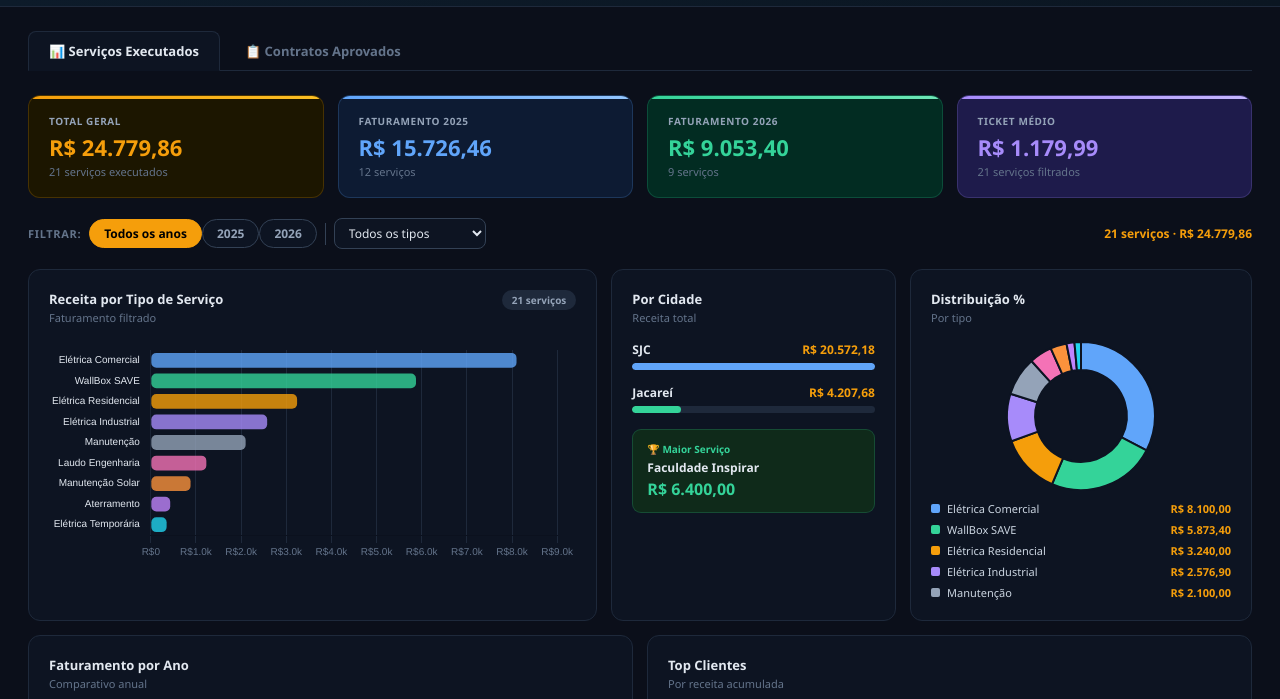
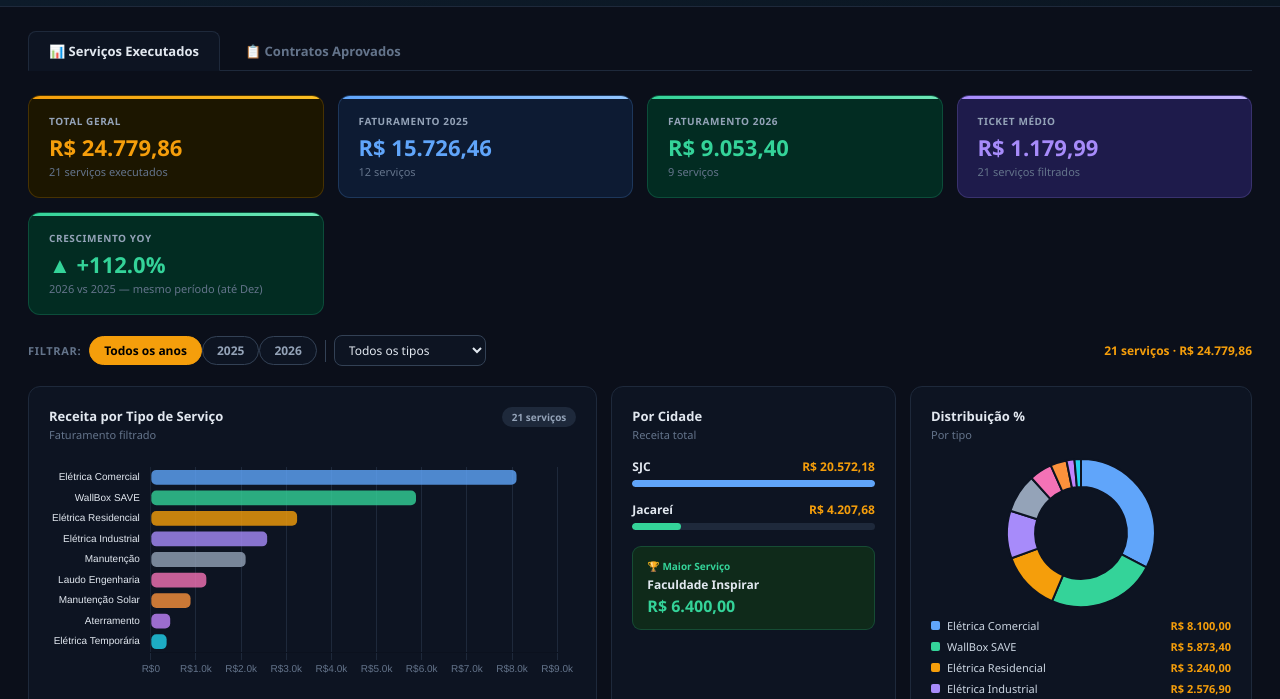
Before and after one commit to engenheiroaraujobrito-ship-it/mretrica-dashboard, a plain HTML site: page index.html in a window 1280 px wide. Shown: the part 56-755 px from the top of the page. Drawn offline with nearby package versions, Linux system fonts and the light colour scheme.

Commit message:
Add files via upload

```diff
--- a/index.html
+++ b/index.html
@@ -246,6 +246,14 @@ function renderExec(){
   sel.innerHTML='<option value="Todos">Todos os tipos</option>'+tipos.map(t=>'<option value="'+t+'"'+(t===fTipoExec?' selected':'')+'>'+t+'</option>').join('');
   const tot=f.reduce((s,r)=>s+r.valor,0);
   const tG=all.reduce((s,r)=>s+r.valor,0),t25=all.filter(r=>r.ano===2025).reduce((s,r)=>s+r.valor,0),t26=all.filter(r=>r.ano===2026).reduce((s,r)=>s+r.valor,0);
+  const meses26=[...new Set(all.filter(r=>r.ano===2026).map(r=>r.data.slice(5,7)))];
+  const t25mesmo=all.filter(r=>r.ano===2025&&meses26.includes(r.data.slice(5,7))).reduce((s,r)=>s+r.valor,0);
+  const yoy=t25mesmo>0?((t26-t25mesmo)/t25mesmo*100):null;
+  const yoyStr=yoy===null?'—':(yoy>=0?'▲ +':'▼ ')+Math.abs(yoy).toFixed(1)+'%';
+  const yoyCls=yoy===null?'muted':yoy>=0?'green':'red';
+  const nomesMes=['Jan','Fev','Mar','Abr','Mai','Jun','Jul','Ago','Set','Out','Nov','Dez'];
+  const ultimoMes26=nomesMes[[...meses26].sort().slice(-1)[0]-1]||'?';
+  const yoySub=yoy===null?'dados insuficientes':'2026 vs 2025 — mesmo período (até '+ultimoMes26+')';
   const tk=f.length?tot/f.length:0;
   document.getElementById('total-filtro-exec').textContent=f.length+' serviços · '+fmt(tot);
   document.getElementById('kpis-exec').innerHTML=[
@@ -253,6 +261,7 @@ function renderExec(){
     {label:'Faturamento 2025',value:fmt(t25),sub:all.filter(r=>r.ano===2025).length+' serviços',cls:'blue',bg:'var(--blue-bg)',bc:'#60A5FA33',vc:'var(--blue)'},
     {label:'Faturamento 2026',value:fmt(t26),sub:all.filter(r=>r.ano===2026).length+' serviços',cls:'green',bg:'var(--green-bg)',bc:'#34D39933',vc:'var(--green)'},
     {label:'Ticket Médio',value:fmt(tk),sub:f.length+' serviços filtrados',cls:'purple',bg:'var(--purple-bg)',bc:'#A78BFA33',vc:'var(--purple)'},
+    {label:'Crescimento YoY',value:yoyStr,sub:yoySub,cls:yoyCls,bg:yoy===null?'var(--card)':yoy>=0?'var(--green-bg)':'var(--red-bg)',bc:yoy===null?'#334155':yoy>=0?'#34D39933':'#F8717133',vc:yoy===null?'var(--muted)':yoy>=0?'var(--green)':'var(--red)'},
   ].map(k=>'<div class="kpi '+k.cls+' fade-in" style="background:'+k.bg+';border-color:'+k.bc+'"><div class="label">'+k.label+'</div><div class="value" style="color:'+k.vc+'">'+k.value+'</div><div class="sub">'+k.sub+'</div></div>').join('');
   const pT=Object.entries(f.reduce((a,r)=>{a[r.tipo]=(a[r.tipo]||0)+r.valor;return a},{})).sort((a,b)=>b[1]-a[1]);
   document.getElementById('badge-tipobar').textContent=f.length+' serviços';
```
